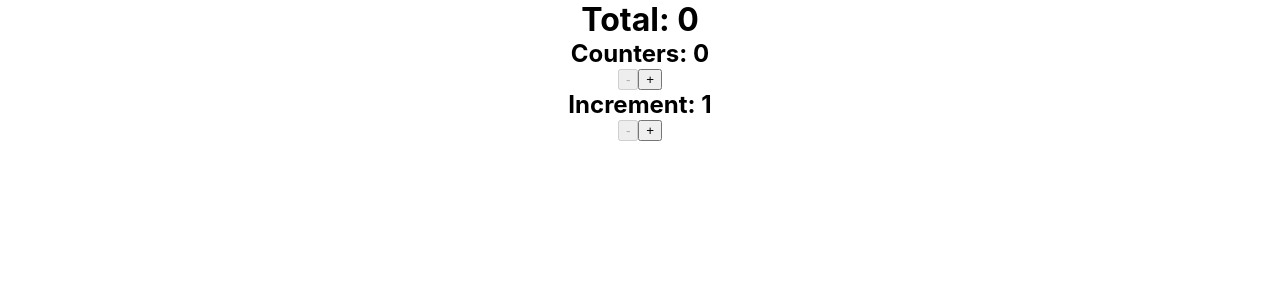
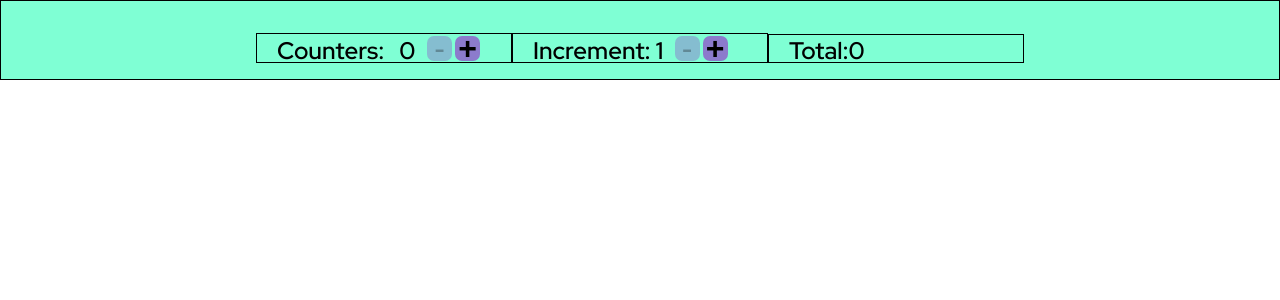
Before and after one commit to enbre/counter, a React (Create React App) app: page / in a window 1280 px wide. Shown: the top 300 px of the page. Built offline with nearby package versions, Linux system fonts and the light colour scheme.

Commit message:
adds basic styling to header

```diff
--- a/public/index.html
+++ b/public/index.html
@@ -9,11 +9,14 @@
       name="description"
       content="Web site created using create-react-app"
     />
-    <link rel="apple-touch-icon" href="%PUBLIC_URL%/logo192.png" />
+
     <!--
       manifest.json provides metadata used when your web app is installed on a
       user's mobile device or desktop. See https://developers.google.com/web/fundamentals/web-app-manifest/
     -->
+    <style>
+      @import url('https://fonts.googleapis.com/css2?family=Red+Hat+Display:wght@600&display=swap');
+      </style>
     <link rel="manifest" href="%PUBLIC_URL%/manifest.json" />
     <link rel="stylesheet" href="https://cdnjs.cloudflare.com/ajax/libs/animate.css/4.1.1/animate.min.css" />
 
--- a/src/CSS/Counter.css
+++ b/src/CSS/Counter.css
@@ -8,6 +8,6 @@
    padding: 15px;
    margin: 10px;
 }
-.animate__zoomIn{
-   --animate-duration: .2s;
+.animate__bounceInDown{
+   --animate-duration: .5s;
 }
--- a/src/CSS/Header.css
+++ b/src/CSS/Header.css
@@ -0,0 +1,24 @@
+.Counter-header{
+   background-color: aquamarine;
+   padding-bottom: 1em;
+   display: flex;
+   justify-content:center;
+   align-items: flex-end;
+   height: 5em;
+   border: 1px solid black;
+
+}
+.Counter-element h2{
+   padding-right: 10px;
+   margin-bottom: -4px;
+}
+.Counter-element{
+   display: flex;
+   flex-direction: row;
+   align-items: flex-end;
+   justify-content:space-around;
+   border: 1px solid black;
+   justify-content:flex-start;
+   padding: 0px 20px;
+   width: 16em;
+}
--- a/src/CSS/Index.css
+++ b/src/CSS/Index.css
@@ -7,9 +7,24 @@
 body {
   margin: 0;
   padding: 0;
-  font-family: -apple-system, BlinkMacSystemFont, 'Segoe UI', 'Roboto', 'Oxygen',
-    'Ubuntu', 'Cantarell', 'Fira Sans', 'Droid Sans', 'Helvetica Neue',
-    sans-serif;
-  -webkit-font-smoothing: antialiased;
-  -moz-osx-font-smoothing: grayscale;
+  font-family:'Red Hat Display', sans-serif;
 }
+button {
+  background-color:rgba(140,123,204,1);
+  border-style:none;
+  margin: 1.5px;
+  width: 25px;
+  height: 25px;
+  border-radius: 7px;
+  font-size: 2em;
+  font-weight: bold;
+  display:flex;
+  justify-content: center;
+  align-items: center;
+
+}
+button:disabled{
+  font-weight:normal;
+  background-color:rgba(140,123,204,.5);
+  /* background-color: aqua; */
+}
--- a/src/Counter.js
+++ b/src/Counter.js
@@ -20,8 +20,7 @@ function Counter({ increment, id, updateTotal}) {
 
    return (
       <div className="Counter animate__animated animate__bounceInDown" value={count} >
-      {/* // <div className="Counter animate__animated animate__rollOut" value={count} > */}
-         <h3 className="Counter-title" id = {`Counter${id}`} value = {count}> Count: {count}</h3>
+         <h3 className="Counter-title" id = {`Counter${id}`} value = {count}> Count: {count}  </h3>
          <button  onClick={decreaseCount}>-</button>
          <button onClick={increaseCount}>+</button>
          <h4>Increment: {increment}</h4>
--- a/src/Header.js
+++ b/src/Header.js
@@ -11,18 +11,20 @@ function Header(props) {
 
    return (
       <div className="Counter-header">
-      <>
-         <h1 id = "Total" >Total: {props.total} </h1>
-         <h2>Counters: {props.counterNum} </h2>
-         {/* <button onClick={props.decreaseCounters} disabled = {props.counterNum<1} >-</button> */}
-         <button onClick={closeCounter} disabled = {props.counterNum<1} >-</button>
-         <button onClick={props.increaseCounters}>+</button>
-      </>
-      <>
-         <h2>Increment: {props.increment}</h2>
-         <button onClick={props.decreaseIncrement} disabled = {props.increment<2}>-</button>
-         <button onClick={props.increaseIncrement}>+</button>
-      </>
+         <div className="Counter-element">
+            <h2>Counters: &#160; {props.counterNum} </h2>
+            <br/>
+            <button onClick={closeCounter} disabled = {props.counterNum<1} >-</button>
+            <button onClick={props.increaseCounters}>+</button>
+         </div>
+         <div className="Counter-element">
+            <h2>Increment: {props.increment}</h2>
+            <button onClick={props.decreaseIncrement} disabled = {props.increment<2}>-</button>
+            <button onClick={props.increaseIncrement}>+</button>
+         </div>
+         <div className="Counter-element">
+            <h2 id = "Total" >Total:{props.total} </h2>
+         </div>
       </div>
    )
 }
```
